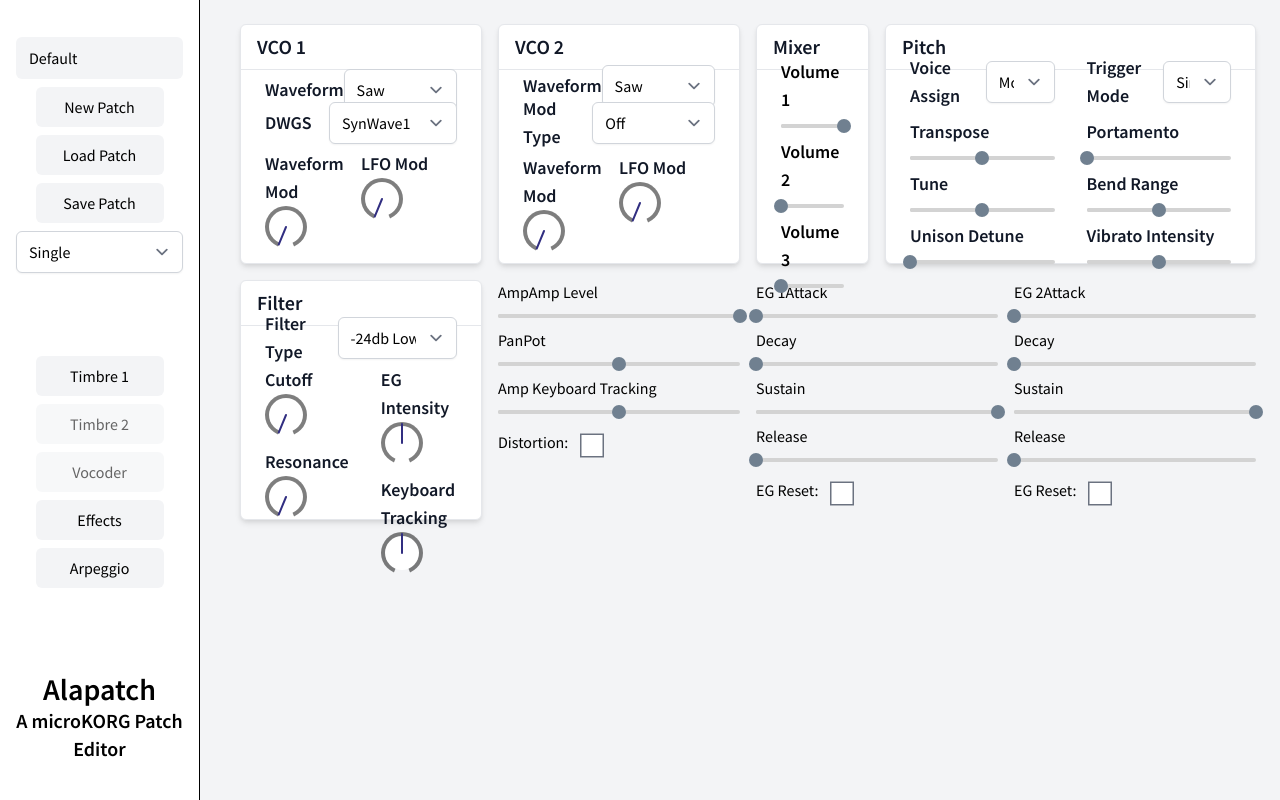
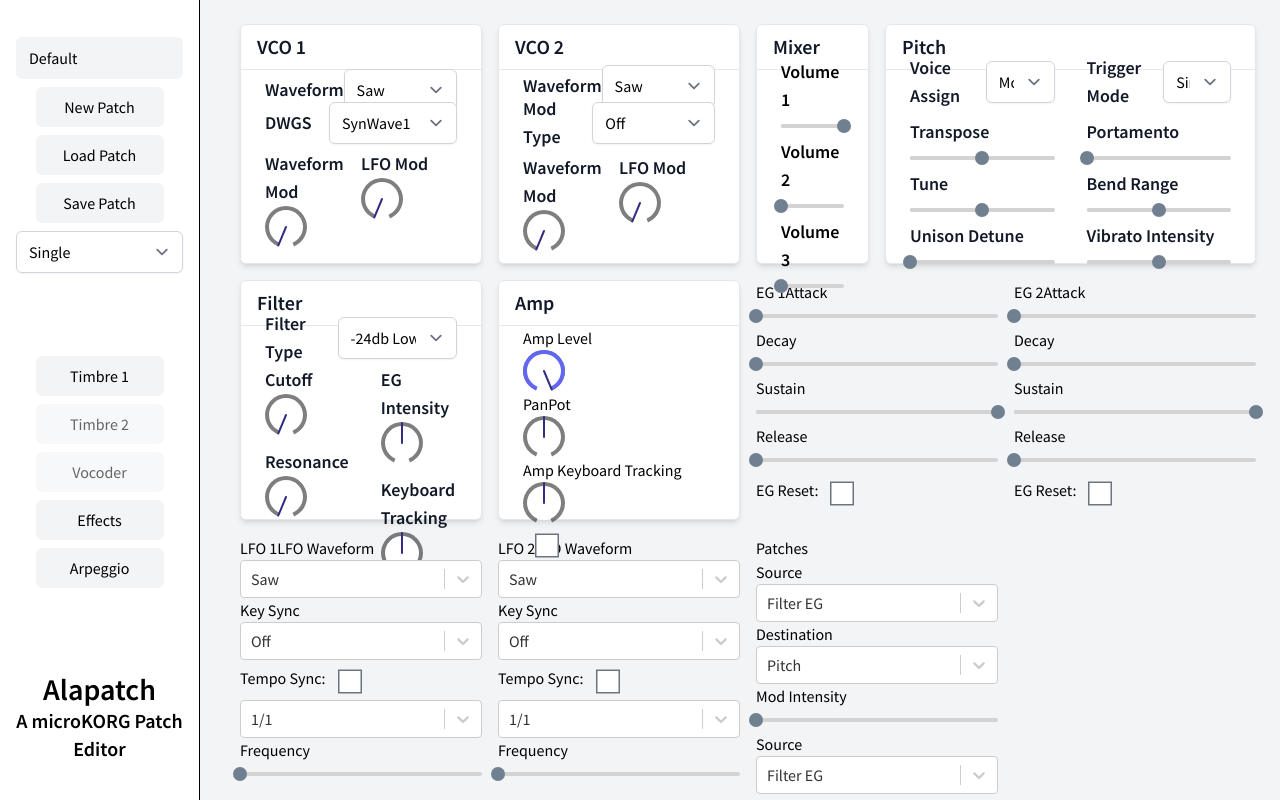
Before and after one commit to ifacodes/alapatch, a React (Create React App) app: page / in a window 1280 px wide. Built offline with nearby package versions, Linux system fonts and the light colour scheme.

Commit message:
stop text dragging

```diff
--- a/src/App.js
+++ b/src/App.js
@@ -3,6 +3,10 @@
 import Editor from './features/editor';
 
 function App() {
+  // DUMB THING TO STOP TEXT FROM DRAGGING GRRRR
+  window.ondragstart = function () {
+    return false;
+  };
   return (
     <div className='bg-gray-100 grid grid-cols-6 grid-rows-1 gap-4 h-screen'>
       <Menu />
--- a/src/features/editor/Timbre.js
+++ b/src/features/editor/Timbre.js
@@ -119,7 +119,7 @@
       <Amp className='col-span-2' name='Amp' id={ids.amp} />
       <EG className='col-span-2' name='EG 1' id={ids.eg1} />
       <EG className='col-span-2' name='EG 2' id={ids.eg2} />
-      {/*<LFO
+      <LFO
         className='col-span-2'
         name='LFO 1'
         id={ids.lfo1}
@@ -141,7 +141,7 @@
           { value: 'Sample & Hold' },
         ]}
       />
-      <Patches className='col-span-2' name='Patches' id={ids.patches} />*/}
+      <Patches className='col-span-2' name='Patches' id={ids.patches} />
     </div>
   );
 }
--- a/src/features/editor/card.js
+++ b/src/features/editor/card.js
@@ -6,7 +6,9 @@
         ' flex flex-col justify-start border border-gray-200 rounded-md shadow-md bg-white'
       }>
       <header className='flex items-start justify-between py-2 px-4 border-b border-solid border-gray-200'>
-        <h3 className='text-xl font-semibold text-gray-900'>{props.header}</h3>
+        <h3 className='pointer-events-none text-xl font-semibold text-gray-900'>
+          {props.header}
+        </h3>
       </header>
       <section className='flex-grow flex flex-col justify-evenly px-6'>
         {props.children}
--- a/src/features/editor/parameters/Amp.js
+++ b/src/features/editor/parameters/Amp.js
@@ -1,4 +1,6 @@
 import React from 'react';
+import { Knob } from '../../utils/components';
+import Card from '../card';
 import { useSelector, useDispatch } from 'react-redux';
 import { selectById, parameterUpdated } from './parameterSlice.js';
 import { Slider, Checkbox } from '../../helpers/Helpers';
@@ -8,12 +10,10 @@
   const dispatch = useDispatch();
 
   return (
-    <div className={props.className}>
-      <span>{`${props.name}`}</span>
-      Amp Level
-      <Slider
-        parameter={parameters.ampLevel}
-        min={0}
+    <Card className={props.className} header={props.name}>
+      <h3>Amp Level</h3>
+      <Knob
+        value={parameters.ampLevel}
         max={127}
         onChange={(value) =>
           dispatch(
@@ -24,10 +24,10 @@
           )
         }
       />
-      PanPot
-      <Slider
-        parameter={parameters.panpot}
-        min={-63}
+      <h3>PanPot</h3>
+      <Knob
+        value={parameters.panpot}
+        dual={true}
         max={63}
         onChange={(value) =>
           dispatch(
@@ -38,10 +38,10 @@
           )
         }
       />
-      Amp Keyboard Tracking
-      <Slider
-        parameter={parameters.ampTrack}
-        min={-63}
+      <h3>Amp Keyboard Tracking</h3>
+      <Knob
+        value={parameters.ampTrack}
+        dual={true}
         max={63}
         onChange={(value) =>
           dispatch(
@@ -53,7 +53,6 @@
         }
       />
       <Checkbox
-        name='Distortion'
         parameter={parameters.distortion}
         onChange={(value) =>
           dispatch(
@@ -64,7 +63,7 @@
           )
         }
       />
-    </div>
+    </Card>
   );
 }
 
--- a/src/features/utils/components.js
+++ b/src/features/utils/components.js
@@ -54,7 +54,7 @@
   const slope = 0.01;
   let newValue = value + deltaY * slope;
   if (bipolar) {
-    const zeroCrossingResistance = 0.3;
+    const zeroCrossingResistance = 0; //0.3
     if (value >= 0 && newValue < 0) {
       newValue += Math.min(zeroCrossingResistance, -newValue);
     } else if (value < 0 && newValue > 0) {
@@ -89,7 +89,7 @@
   const [lineX1, lineY1] = getPointPair(
     size / 2,
     valueAngle,
-    radius - fillWidth + 2
+    radius - fillWidth + 3
   );
 
   const [dragStart, setDragStart] = useState(null);
@@ -220,7 +220,8 @@
               x2={size / 2}
               y2={size / 2}
               strokeLinecap='round'
-              className='stroke-current text-indigo-900 stroke-2'></line>
+              strokeWidth='2'
+              className='stroke-current text-indigo-900'></line>
           }
         </svg>
       </svg>
```
